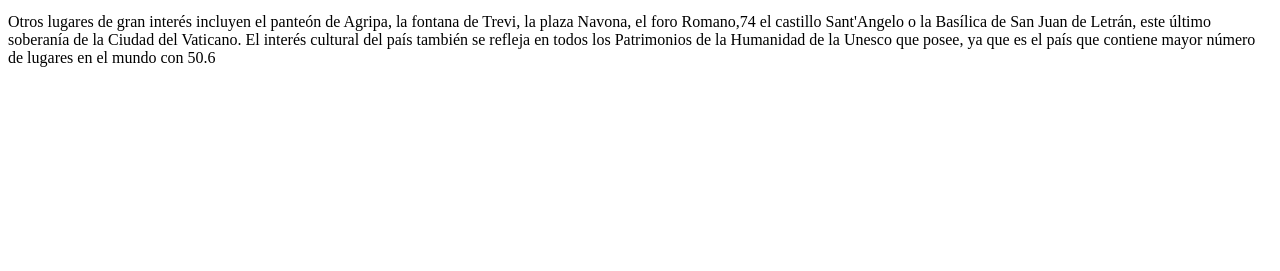
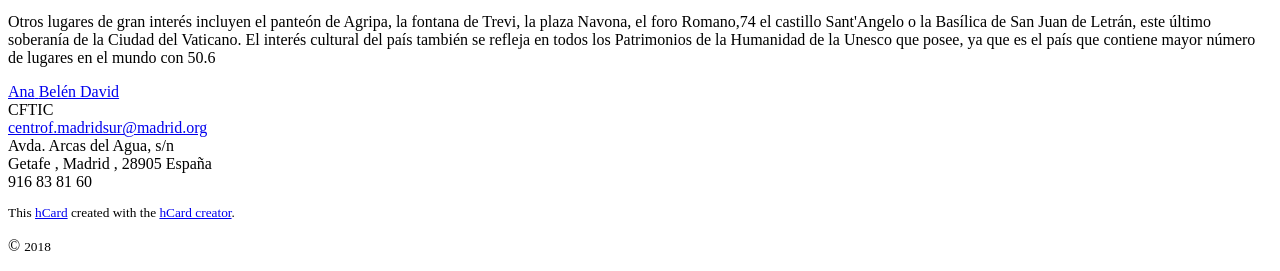
Before and after one commit to libelula70/paginas_web_css, a plain HTML site: page 00_Proyecto/index.html in a window 1280 px wide. Shown: the part 3095-3366 px from the top of the page. Before the commit the page ends 3178 px from the top, so only its background shows below. Drawn offline with Linux system fonts and the light colour scheme.

Commit message:
hecho el footer

```diff
--- a/00_Proyecto/index.html
+++ b/00_Proyecto/index.html
@@ -162,7 +162,28 @@
         </section>
     </main>
     <footer>
-        <p></p>
+            <div id="hcard-Ana-Belén-David" class="vcard">
+                    <a class="url fn n" href="https://cftic.centrosdeformacion.empleo.madrid.org/inicio">  <span class="given-name">Ana</span>
+                     <span class="additional-name">Belén</span>
+                     <span class="family-name">David</span>
+                   </a>
+                    <div class="org">CFTIC</div>
+                    <a class="email" href="mailto:centrof.madridsur@madrid.org">centrof.madridsur@madrid.org</a>
+                    <div class="adr">
+                     <div class="street-address">Avda. Arcas del Agua, s/n</div>
+                     <span class="locality">Getafe</span>
+                   ,
+                     <span class="region">Madrid</span>
+                   ,
+                     <span class="postal-code">28905</span>
+
+                     <span class="country-name">España</span>
+
+                    </div>
+                    <div class="tel">916 83 81 60</div>
+                   <p style="font-size:smaller;">This <a href="http://microformats.org/wiki/hcard">hCard</a> created with the <a href="http://microformats.org/code/hcard/creator">hCard creator</a>.</p>
+                   </div>
+        <p>&copy <small>2018</small></p>
     </footer>
 </body>
 
```
Also changed, not shown: 00_Proyecto/about.html (+2 -0 lines).
